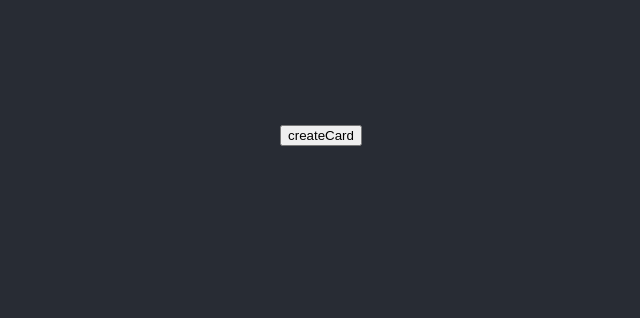
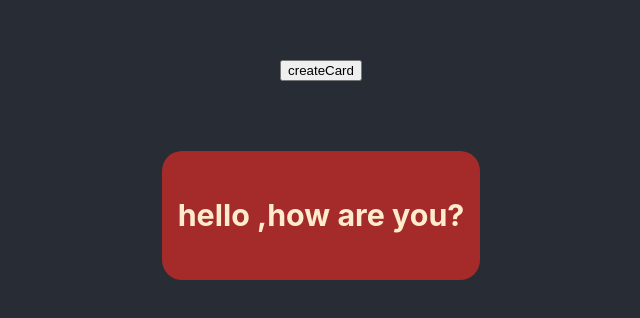
Before and after one commit to Nahuelfigueroa2000/PractiandoGit, a React (Create React App) app: page / in a window 1280 px wide. Shown: the part 230-548 px from the top of the page, without its empty margins (319-959 px from the left). Built offline with nearby package versions, Linux system fonts and the light colour scheme.

Commit message:
goFunction nice

```diff
--- a/src/App.js
+++ b/src/App.js
@@ -18,6 +18,7 @@ function App() {
           createCard
         </button>
         <h1>{name}</h1>
+        <Cards name={name}></Cards>
       </header>
     </div>
   );
```
